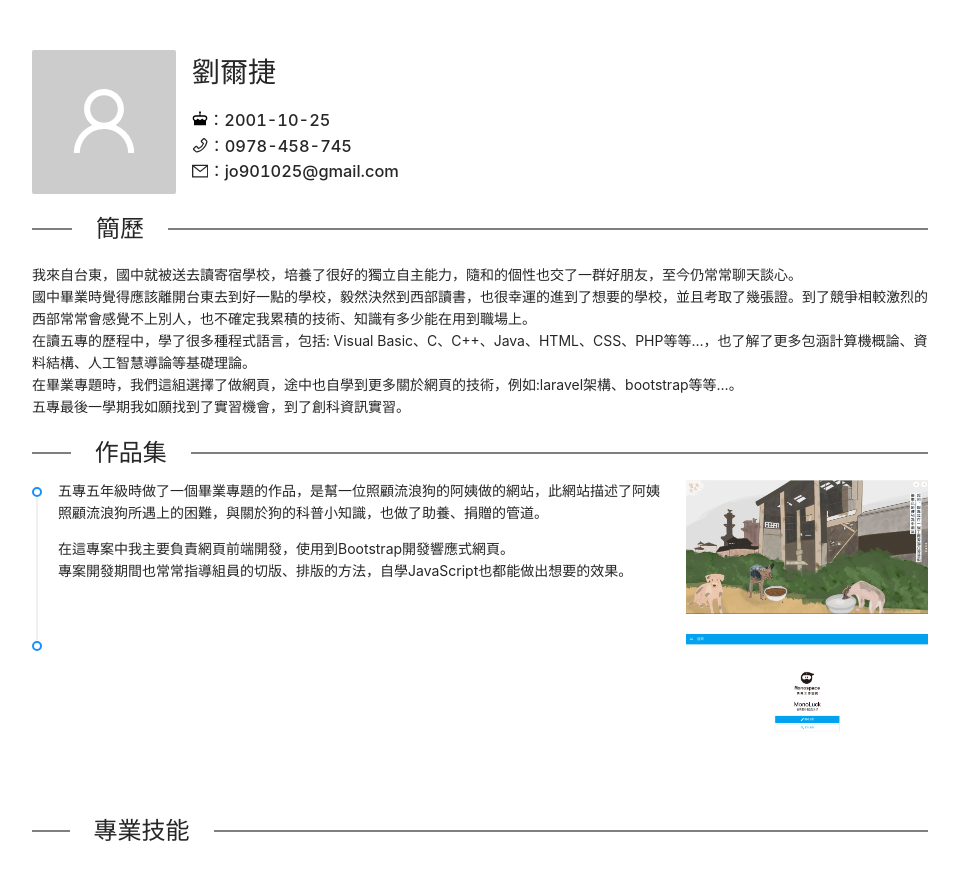
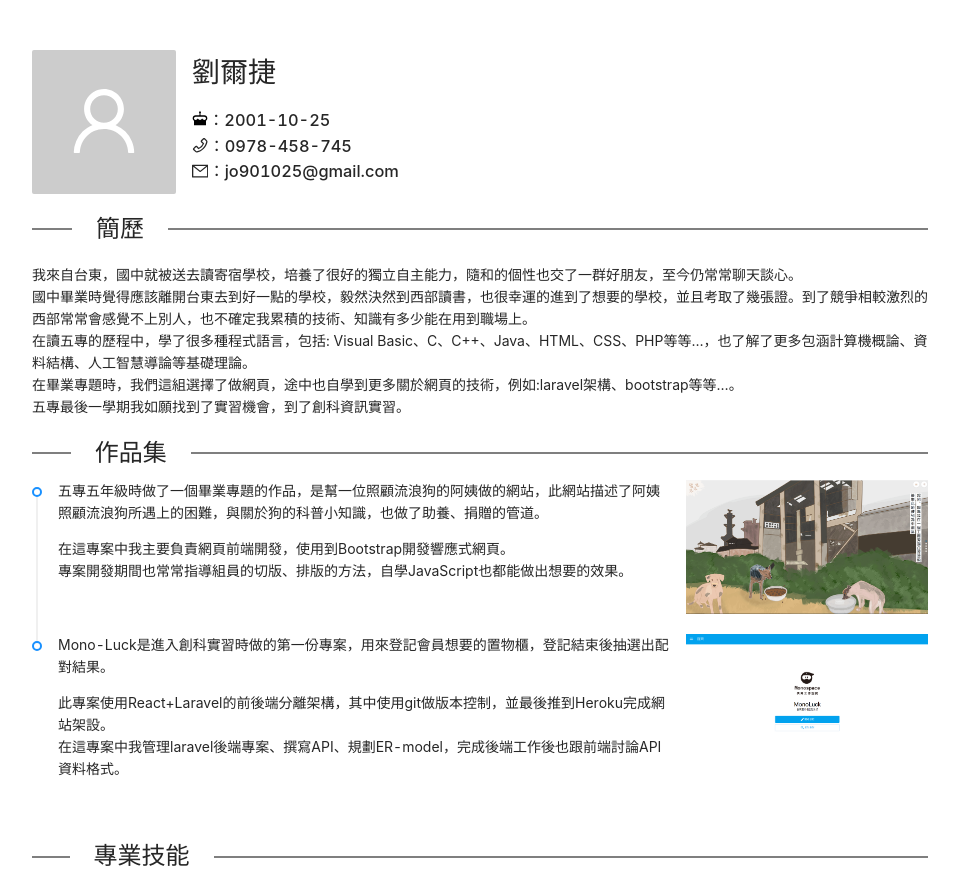
Before and after one commit to monosparta/Resume-RJ, a React (Create React App) app: page / in a window 1280 px wide. Shown: the whole page, without its empty margins (160-1119 px from the left). Before the commit the page ends 850 px from the top, so only its background shows below. Built offline with nearby package versions, Linux system fonts and the light colour scheme.

Commit message:
work Mono-Luck text

```diff
--- a/src/Components/content.js
+++ b/src/Components/content.js
@@ -1,6 +1,5 @@
 
 function Content(props) {
-  console.log(props);
   return (
     <span>
       {props.content.map((text) => {
--- a/src/Page/Resume.js
+++ b/src/Page/Resume.js
@@ -25,7 +25,15 @@ const dog = [
     "專案開發期間也常常指導組員的切版、排版的方法，自學JavaScript也都能做出想要的效果。",
   ],
 ];
-const monoLuck = [[""]];
+const monoLuck = [
+  [
+    "Mono-Luck是進入創科實習時做的第一份專案，用來登記會員想要的置物櫃，登記結束後抽選出配對結果。",
+  ],
+  [
+    "此專案使用React+Laravel的前後端分離架構，其中使用git做版本控制，並最後推到Heroku完成網站架設。",
+    "在這專案中我管理laravel後端專案、撰寫API、規劃ER-model，完成後端工作後也跟前端討論API資料格式。",
+  ],
+];
 
 function App() {
   return (
```
